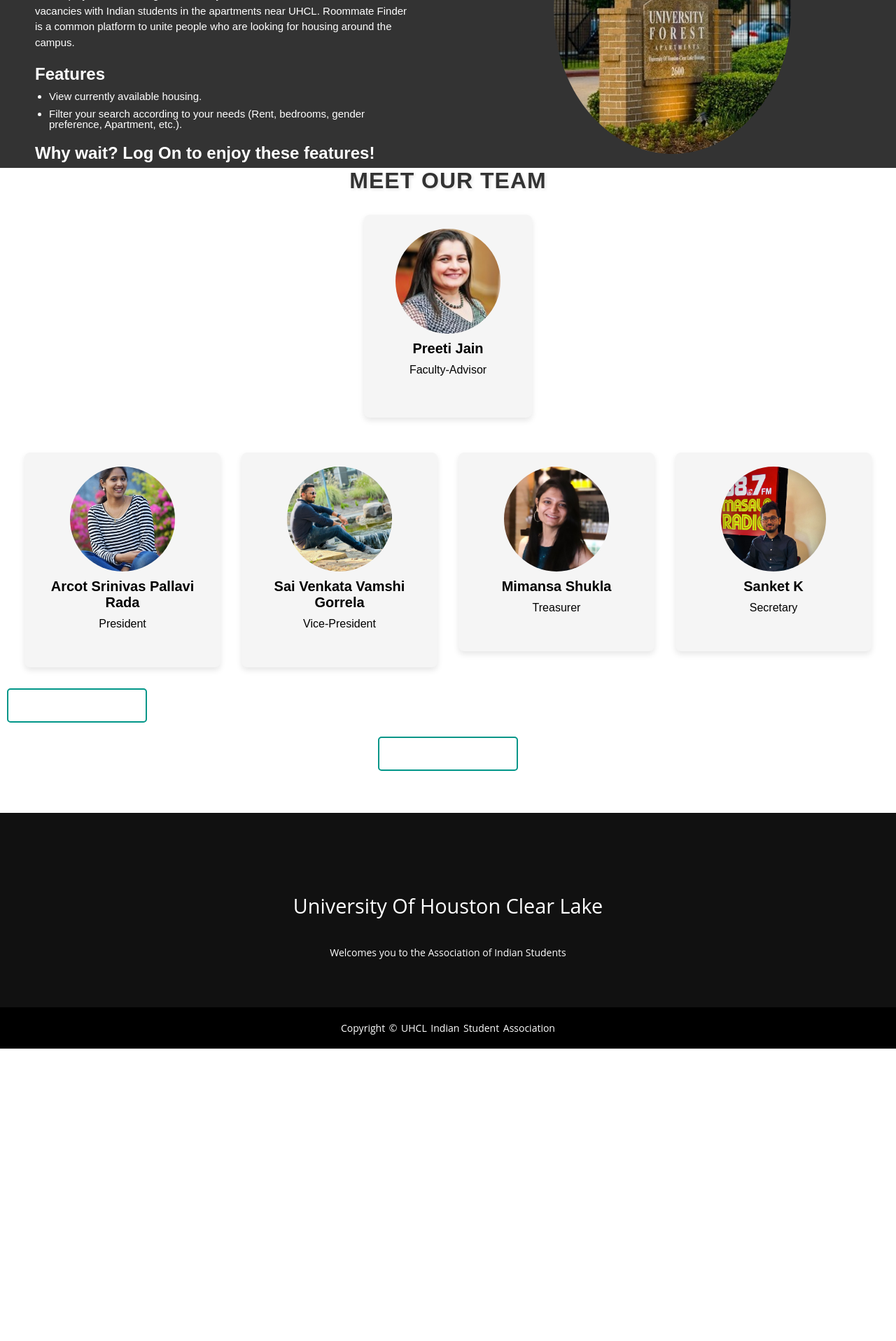
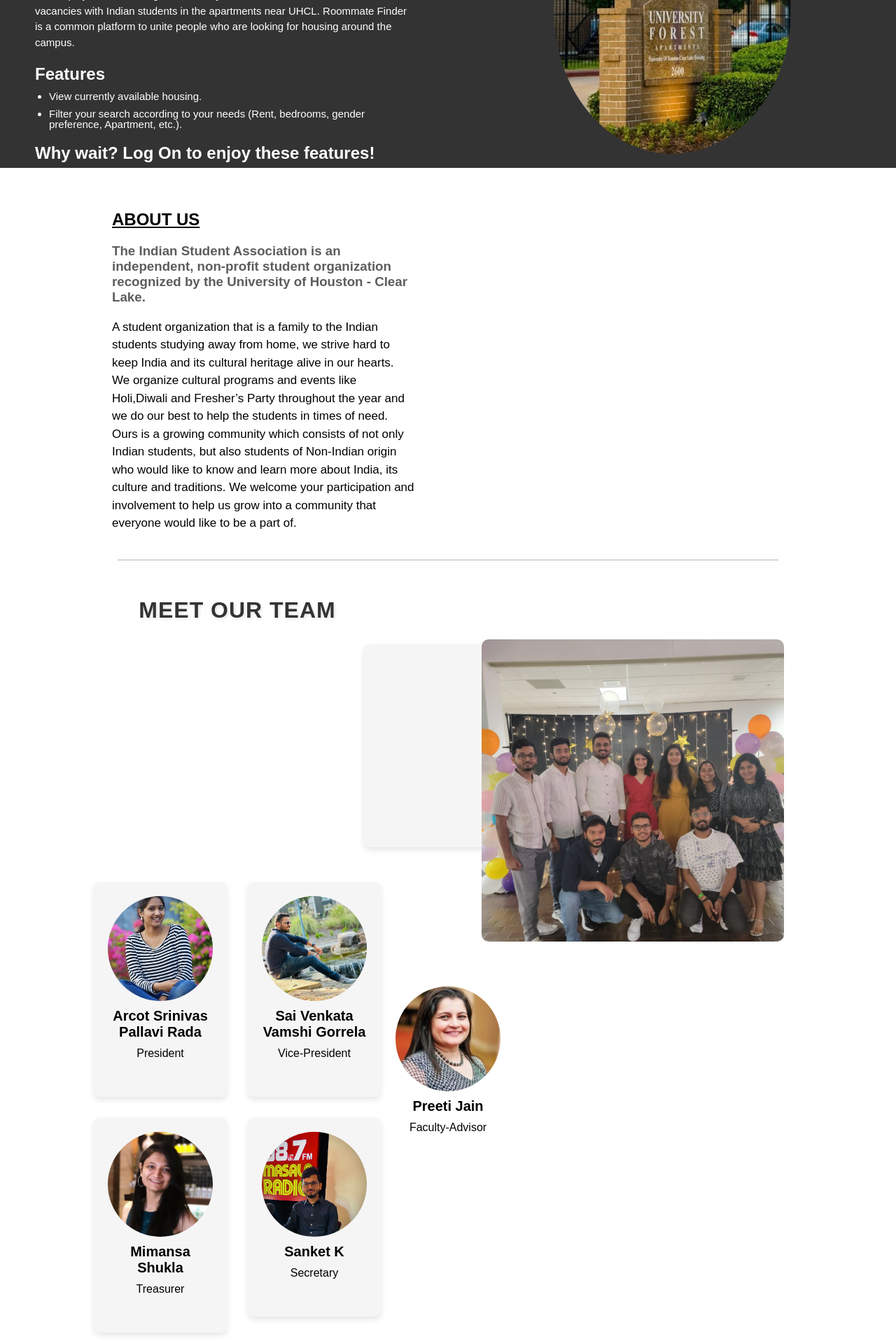
Before and after one commit to Shiva050/ISA, a Django app: page / in a window 1280 px wide. Shown: the part 1570-3487 px from the top of the page at 70% size. Before the commit the page ends 3069 px from the top, so only its background shows below. Run offline with Django 4.2, Linux system fonts and the light colour scheme; data comes from the database, SQL or seed files in the repository.

Commit message:
Updated About and added Events section

```diff
--- a/ISA/mainapp/static/css/about.css
+++ b/ISA/mainapp/static/css/about.css
@@ -1,3 +1,74 @@
+/* CSS for About Section */
+.about-section {
+    width: 100%;
+    min-height: 120vh;
+}
+
+.about-container {
+    width: 100%;
+    display: block;
+    margin: auto;
+    padding: 50px;
+    box-sizing: border-box;
+}
+
+.content-section {
+    float: left;
+    width: 40%;
+    padding: 60px;
+}
+
+.about-image-section {
+    float: right;
+    width: 40%;
+    padding: 60px;
+}
+
+.about-image-section img {
+    width: 100%;
+    height: auto;
+    border-radius: 10px;
+}
+
+.content-section .about-title {
+    text-transform: uppercase;
+    text-decoration: underline;
+}
+
+.content-section .about-content h3 {
+    margin-top: 20px;
+    color: #5d5d5d;
+}
+
+.content-section .about-content p {
+    margin-top: 10px;
+    font-family: sans-serif;
+    font-size: 17px;
+    line-height: 1.5;
+}
+
+.about-social {
+    margin-top: 15px;
+}
+
+.about-social a {
+    display: inline-block;
+    font-size: 20px;
+    color: #333;
+    margin-right: 10px;
+}
+
+.about-social a:hover {
+    color: #ff6600; /* Change the color to your preferred hover color */
+    transform: scale(1.2); /* Increase the size on hover */
+}
+
+.line {
+    border-top: 1px solid #b7b5b5; /* Adjust the color, thickness, and style of the line as needed */
+    width: 80%;
+    margin: 0 auto;
+}
+
 /* CSS for Team Section */
 .team {
     text-align: center;
@@ -96,6 +167,29 @@
     transform: scale(1.2); /* Increase the size on hover */
 }
 
-.team-members-grid.expanding {
-    animation: expandAnimation 0.5s ease-in-out forwards;
+.team-buttons {
+    display: flex;
+    justify-content: center;
+    margin-top: 20px;
 }
+
+.show-more-button {
+    width: 200px;
+    padding: 15px 0;
+    text-align: center;
+    border-radius: 5px;
+    font-weight: bold;
+    border: 2px solid #009688;
+    background: transparent;
+    color: #000;
+    cursor: pointer;
+    position: relative;
+    overflow: hidden;
+    transition: all 0.3s;
+  }
+
+  .show-more-button:hover {
+    color: #009688;
+    border: 2px solid #fff;
+    background-color: rgba(0, 150, 136, 0.1);
+  }
--- a/ISA/mainapp/static/css/home.css
+++ b/ISA/mainapp/static/css/home.css
@@ -24,7 +24,7 @@
     left: 0;
     right: 0;
     z-index: 100; /* Set a higher z-index to ensure the navbar is above other content */
-    /*box-shadow: 0 2px 4px rgba(0, 0, 0, 0.1); /* Add a subtle shadow */
+    transition: height 0.5s ease;
 }
 
 .logo{
@@ -82,6 +82,30 @@
 
 .navbar ul li a:hover::before {
     transform: scaleX(1);
+}
+
+.navbar.scrolled {
+    background-color: rgba(200, 200, 200, 0.4); /* Greyish background color */
+    width: 90%; /* Expand to full width */
+    height: 15px; /* Reduced height for the scrolled state */
+    box-shadow: 0 2px 4px rgba(0, 0, 0, 0.1); /* Add a subtle shadow */
+    align-items: center;
+    border-radius: 5px;
+}
+
+/* Additional styles for the scrolled state */
+.navbar.scrolled ul li a {
+    color: #333; /* Change link color when scrolled */
+}
+
+.navbar.scrolled ul li a:hover {
+    color: #fff; /* Change link color on hover when scrolled */
+}
+
+/* Adjustments for the content container when the navbar is scrolled */
+.container,
+.content {
+    top: 60px; /* Keep content below the reduced height navbar */
 }
 
 .container {
--- a/ISA/mainapp/static/js/show_more.js
+++ b/ISA/mainapp/static/js/show_more.js
@@ -25,20 +25,38 @@
 }
 
 function showMore() {
-    currentlyVisible += maxVisible;
-    if (currentlyVisible >= teamMembers.length) {
+    const newVisibleCount = currentlyVisible + maxVisible;
+    if(newVisibleCount >= teamMembers.length){
         showMoreButton.style.display = 'none';
     }
-    showCards(currentlyVisible);
-    const firstRowHeight = calculateFirstRowHeight(); // Calculate the height of the first row
-    teamMembersGrid.style.maxHeight = firstRowHeight + 'px'; // Set max-height to first row height
-    showLessButton.style.display = 'block';
+    showCards(newVisibleCount);
+    currentlyVisible = newVisibleCount;
+
+    const newTeamMembers = Array.from(teamMembers).slice(currentlyVisible - maxVisible, currentlyVisible);
+
+    newTeamMembers.forEach((member) => {
+        member.scrollIntoView({
+            behavior: 'smooth',
+            block: 'start',
+        });
+    });
+
+    showLessButton.style.display  = 'inline-block';
 }
 
 function showLess() {
     currentlyVisible = maxVisible * rowHeight;
     showCards(currentlyVisible);
-    teamMembersGrid.style.maxHeight = 'initial'; // Reset max-height to default
+
+    // Calculate the height of the first row
+    const firstRowHeight = calculateFirstRowHeight();
+
+    // Scroll back to the top of the team section smoothly
+    window.scrollTo({
+        top: firstRowHeight + document.querySelector('.team').getBoundingClientRect().top + window.scrollY,
+        behavior: 'smooth',
+    });
+
     showMoreButton.style.display = 'block';
     showLessButton.style.display = 'none';
 }
@@ -47,6 +65,7 @@
 showLessButton.addEventListener('click', showLess);
 
 // Initially show the first batch of cards
+showLessButton.style.display = 'none';
 showCards(currentlyVisible);
 if (teamMembers.length > currentlyVisible) {
     showMoreButton.style.display = 'block';
--- a/ISA/mainapp/templates/mainapp/about.html
+++ b/ISA/mainapp/templates/mainapp/about.html
@@ -11,6 +11,29 @@
     <title>Team Section</title>
 </head>
 <body>
+    <div class="about-section">
+        <div class="about-container">
+            <div class="content-section">
+                <div class="about-title">
+                    <h2>About Us</h2>
+                </div>
+                <div class="about-content">
+                    <h3>
+                        The Indian Student Association is an independent, non-profit student organization recognized by the University of Houston - Clear Lake.</h3>
+                        <p>A student organization that is a family to the Indian students studying away from home, we strive hard to keep India and its cultural heritage alive in our hearts. We organize cultural programs and events like Holi,Diwali and Fresher’s Party throughout the year and we do our best to help the students in times of need. Ours is a growing community which consists of not only Indian students, but also students of Non-Indian origin who would like to know and learn more about India, its culture and traditions. We welcome your participation and involvement to help us grow into a community that everyone would like to be a part of.</p>
+                </div>
+                <div class="about-social">
+                    <a href="#"><i class="fab fa-facebook-f"></i></a>
+                    <a href="#"><i class="fab fa-youtube"></i></a>
+                    <a href="#"><i class="fab fa-instagram"></i></a>
+                </div>
+            </div>
+            <div class="about-image-section">
+                <img src="{% static 'media/team.jpeg' %}" alt="">
+            </div>
+        </div>
+    </div>
+    <div class="line"></div>
     <section class="team">
         <h2 class="team-title">MEET OUR TEAM</h2>
         <div class="team-lead">
@@ -62,8 +85,10 @@
             {% endfor %}
         </div>
 
-        <button id="show-more-button" class="show-more-button">Show More <i class="fas fa-chevron-down"></i></button>
-        <button id="show-less-button" class="show-more-button">Show Less <i class="fas fa-chevron-up"></i></button>
+        <div class="team-buttons">
+            <button id="show-more-button" class="show-more-button">Show More <i class="fas fa-chevron-down"></i></button>
+            <button id="show-less-button" class="show-more-button">Show Less <i class="fas fa-chevron-up"></i></button>
+        </div>
 
     </section>
 
--- a/ISA/mainapp/templates/mainapp/home.html
+++ b/ISA/mainapp/templates/mainapp/home.html
@@ -15,8 +15,8 @@
                 <li><a href = "#home">Home</a></li>
                 <li><a href = "#membership">Membership</a></li>
                 <li><a href = "#housing">Housing</a></li>
-                <li><a href = "#">Events</a></li>
-                <li><a href = "#">About</a></li>
+                <li><a href = "{% url 'events' %}">Events</a></li>
+                <li><a href = "#about">About</a></li>
                 <li><a href = "#">Join ISA</a></li>
                 <li><a href = "#">Login</a></li>
             </ul>
@@ -42,12 +42,22 @@
     <div id="housing" class="housing-container">
         {% include 'mainapp/housing.html' %}
     </div>
-    <div id="housing" class="housing-container">
+    <div id="about" class="about-container">
         {% include 'mainapp/about.html' %}
     </div>
     <footer id="footer" class="footer-container">
         {% include 'mainapp/footer.html' %}
     </footer>
     <script src="{% static 'js/smooth_scroll.js' %}"></script>
+    <script>
+        window.addEventListener('scroll', function() {
+            var navbar =  document.querySelector('.navbar');
+            if(window.scrollY > 0) {
+                navbar.classList.add('scrolled')
+            } else {
+                navbar.classList.remove('scrolled')
+            }
+        });
+    </script>
 </body>
 </html>
```
Also changed, not shown: ISA/mainapp/static/css/events.css (added, +186 -0 lines), ISA/mainapp/templates/mainapp/events.html (+91 -0 lines), ISA/mainapp/static/media/team.jpeg (added), 1 other file.
